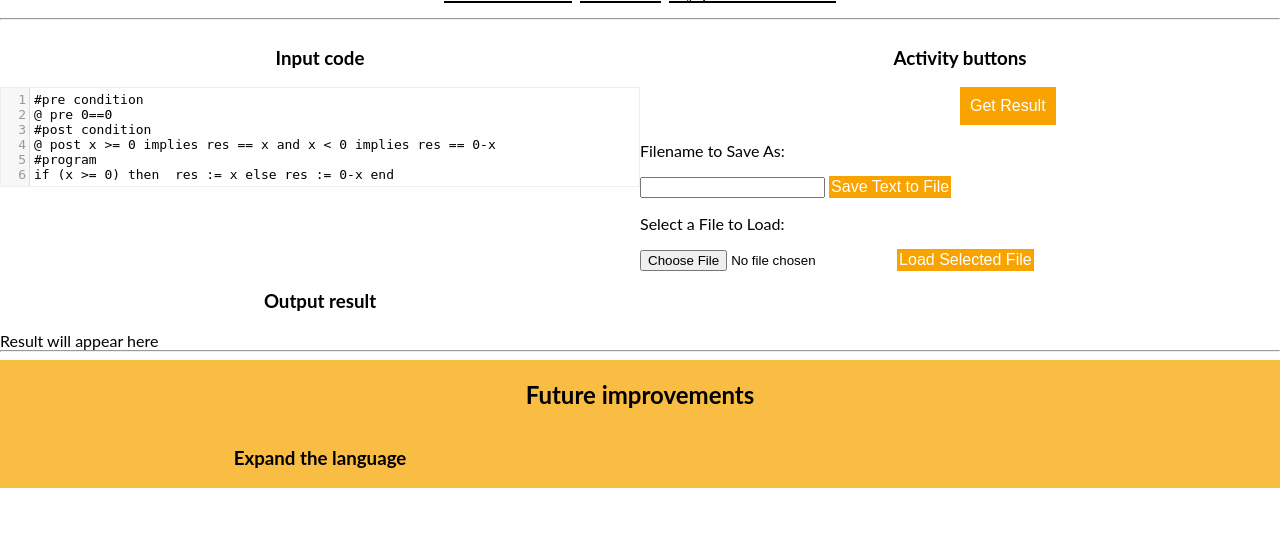
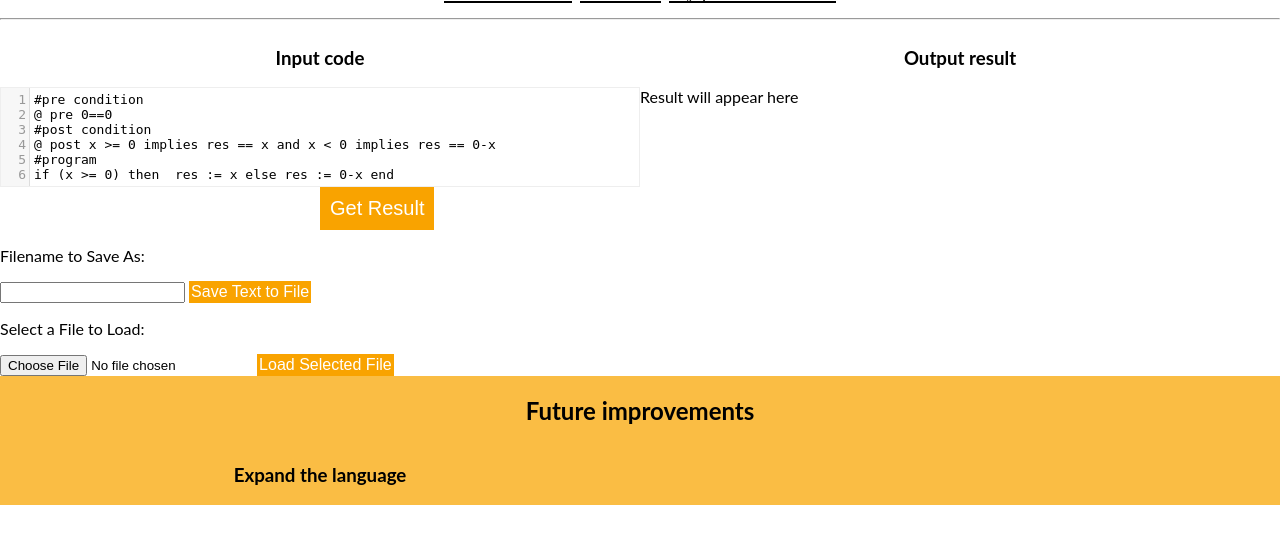
Before and after one commit to anaoaktree/vcgen, a Django app: page / in a window 1280 px wide. Shown: the part 187-731 px from the top of the page. Run offline with Django 3.2, Linux system fonts and the light colour scheme; some libraries are stand-ins or nearby versions.

Commit message:
styling css

```diff
--- a/textinterface/static/textinterface/css/style.css
+++ b/textinterface/static/textinterface/css/style.css
@@ -62,6 +62,7 @@ background-color: #FABD44;
 }
 
 #getResult{
+	font-size: 20px;
 	position: relative;
 	padding: 10px 10px 10px 10px;
 	left:50%;
--- a/textinterface/templates/textinterface/index.html
+++ b/textinterface/templates/textinterface/index.html
@@ -59,10 +59,7 @@
   </header>
 	<article>
     <header><h1> Input code</h1></header>
-	<textarea id="inputTextToSave">  </textarea>
-  </article>
-  <article>
-    <header><h1> Activity buttons</h1></header>
+	<textarea id="inputTextToSave"> </textarea>
   <button id="getResult">Get Result</button>
 	<p>Filename to Save As:</p>
 	<input id="inputFileNameToSaveAs"></input>
@@ -72,15 +69,15 @@
 		<input type="file" id="fileToLoad">
 		<button id="loadFileBtn">Load Selected File</button>
 
-</article>
 
+	</article>
 	<article id="result-div">
     <header><h3> Output result </h1></header>
 		Result will appear here
 	</article>
 </section>
 
-<hr>
+
 <section id= "improvs">
   <header><h2> Future improvements</h2></header>
   <article><header><h3> Expand the language </h3></header></article>
```
